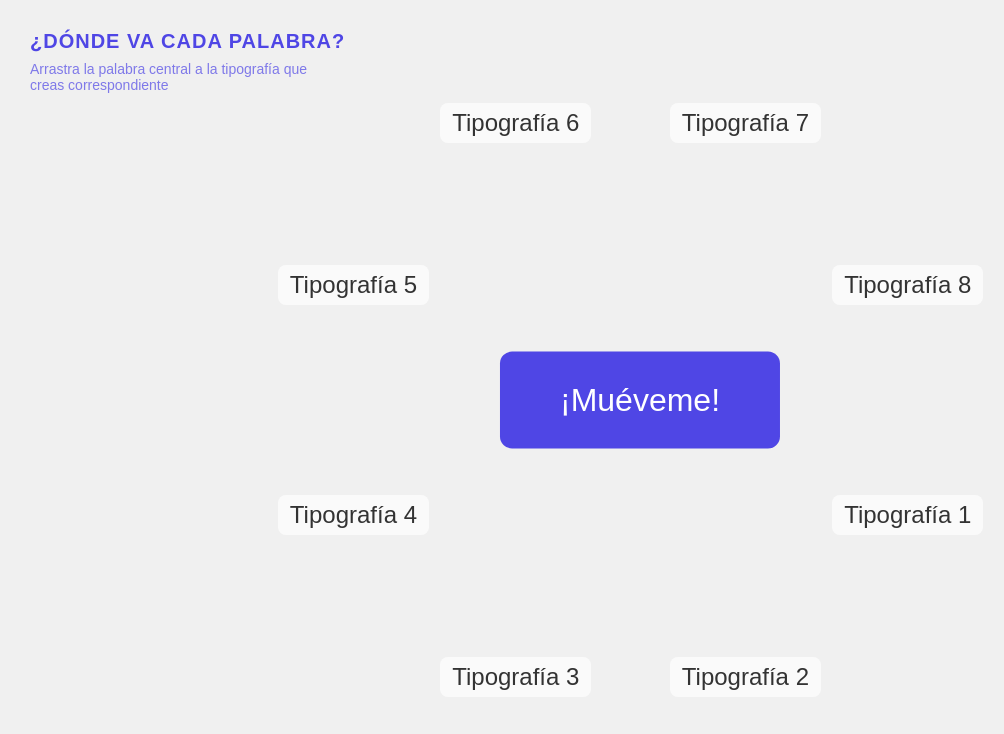
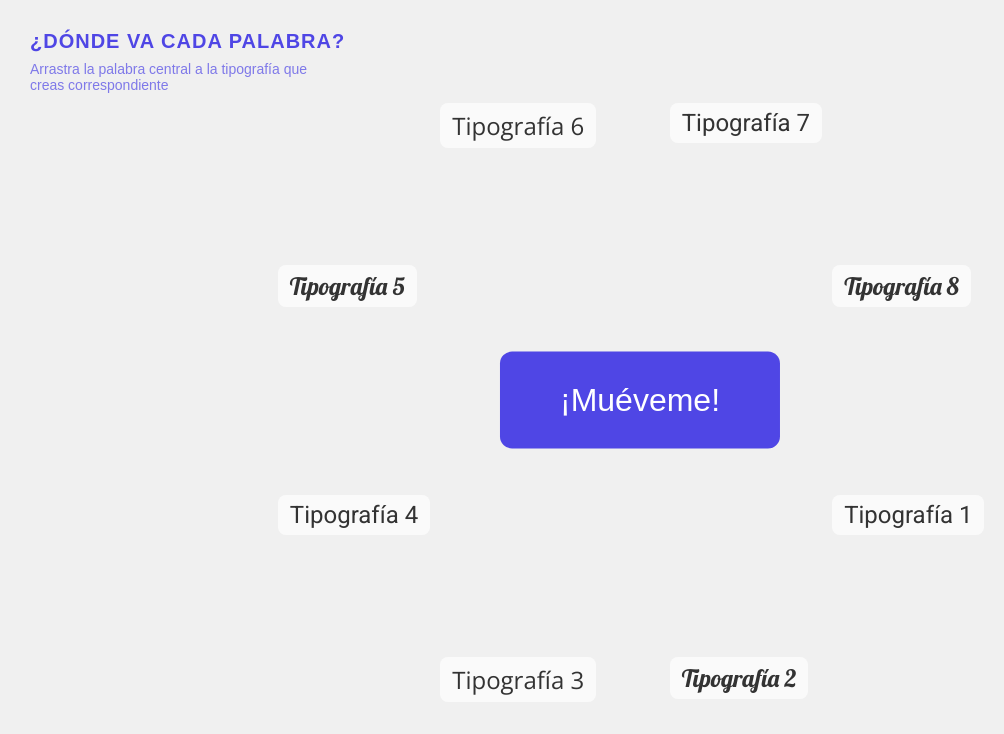
Before and after one commit to matbutom/titulo-tipos-expresivos, a plain HTML site: page index.html in a window 1280 px wide. Shown: the whole page, without its empty margins (0-1004 px from the left). Drawn offline with nearby package versions, Linux system fonts and the light colour scheme.

Commit message:
agregar fuentes google fonts

```diff
--- a/index.html
+++ b/index.html
@@ -4,6 +4,10 @@
   <meta charset="UTF-8" />
   <meta name="viewport" content="width=device-width, initial-scale=1.0" />
   <title>Divisiones con Títulos Alrededor del Botón</title>
+
+  <!-- Agregar fuentes desde Google Fonts -->
+  <link href="https://fonts.googleapis.com/css2?family=Roboto:wght@400;700&family=Lobster&family=Open+Sans:wght@400;600&display=swap" rel="stylesheet">
+
   <style>
     body {
       margin: 0;
@@ -46,7 +50,6 @@
     .titulo {
       position: absolute;
       font-size: 24px;
-      font-family: Arial, Helvetica, sans-serif;
       color: #333;
       background: rgba(255, 255, 255, 0.7);
       padding: 6px 12px;
@@ -99,6 +102,12 @@
     const existingTitles = document.querySelectorAll('.titulo');
     existingTitles.forEach(title => title.remove());
 
+    const tipografias = [
+      'Roboto',   // Primera tipografía
+      'Lobster',  // Segunda tipografía
+      'Open Sans' // Tercera tipografía
+    ];
+
     for (let i = 0; i < 8; i++) {
       const angle = (i * 45 + 22.5) * (Math.PI / 180);
       const x = centerX + radius * Math.cos(angle);
@@ -108,7 +117,11 @@
       title.className = 'titulo';
       title.style.left = `${x - 85}px`;
       title.style.top = `${y - 20}px`;
+
+      // Asignar una tipografía a cada título
+      title.style.fontFamily = tipografias[i % tipografias.length];
       title.innerText = `Tipografía ${i + 1}`;
+
       document.body.appendChild(title);
     }
   }
```
